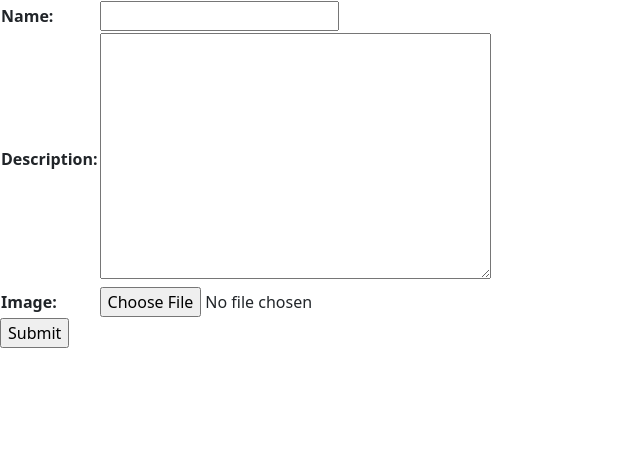
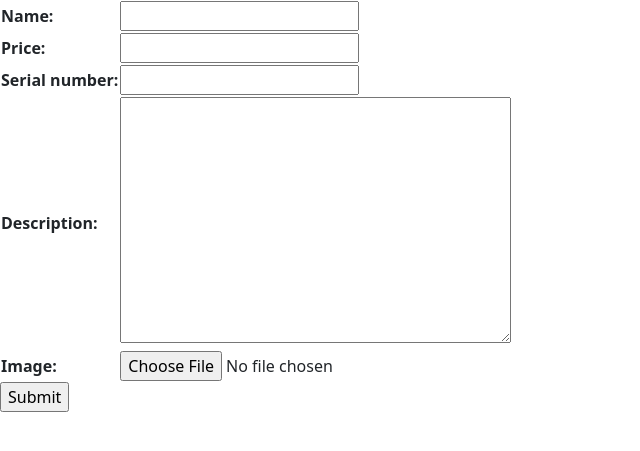
Before and after one commit to angier000/customer-requirements, a Django app: page /items/create_item/ in a window 1280 px wide. Shown: the part 56-507 px from the top of the page, without its empty margins (0-640 px from the left). Run offline with Django 4.2, Linux system fonts and the light colour scheme; parts of the project's set-up code (start-up, migrations or seed data) failed here and were passed over; some libraries are stand-ins or nearby versions.

Commit message:
update model and reset database

```diff
--- a/inventory_app/forms.py
+++ b/inventory_app/forms.py
@@ -6,4 +6,5 @@ from .models import Item
 class ItemForm(ModelForm):
     class Meta:
         model = Item
-        fields =('name', 'description', 'image')
+        fields =('name', 'price', 'serial_number', 'description', 'image')
+        #fields =('name', 'description', 'image')
--- a/inventory_app/models.py
+++ b/inventory_app/models.py
@@ -3,7 +3,9 @@ from django.urls import reverse
 
 class Item(models.Model):
     name = models.CharField(max_length = 200)
-    description = models.TextField()
+    description = models.TextField(blank=True)
+    serial_number = models.CharField(max_length=100)
+    price = models.DecimalField(max_digits=10, decimal_places=2)
     image = models.ImageField(upload_to='uploads/', null=True, blank=True)
     # inventory = models.ForeignKey(Inventory, on_delete=models.CASCADE, default = None)
 
--- a/inventory_project/settings.py
+++ b/inventory_project/settings.py
@@ -130,9 +130,10 @@ STATICFILES_DIRS = [
     os.path.join(BASE_DIR, 'static')
 ]
 
+# url where images are accessed
 MEDIA_URL = '/images/'
 
-# Define the absolute filesystem path to the directory where media files will be stored
+# Define the absolute path to the directory where media files will be stored
 MEDIA_ROOT = os.path.join(BASE_DIR, 'media')
 
 
```
Also changed, not shown: inventory_app/templates/inventory_app/item_detail.html (+9 -1 lines), db.sqlite3, inventory_app/migrations/0001_initial.py, inventory_app/migrations/0002_item_image.py (deleted), inventory_app/migrations/0003_alter_item_image.py (deleted), media/uploads/grand-piano_sIlCbAG.png (added), media/uploads/violin_at3plqf.png (added).
